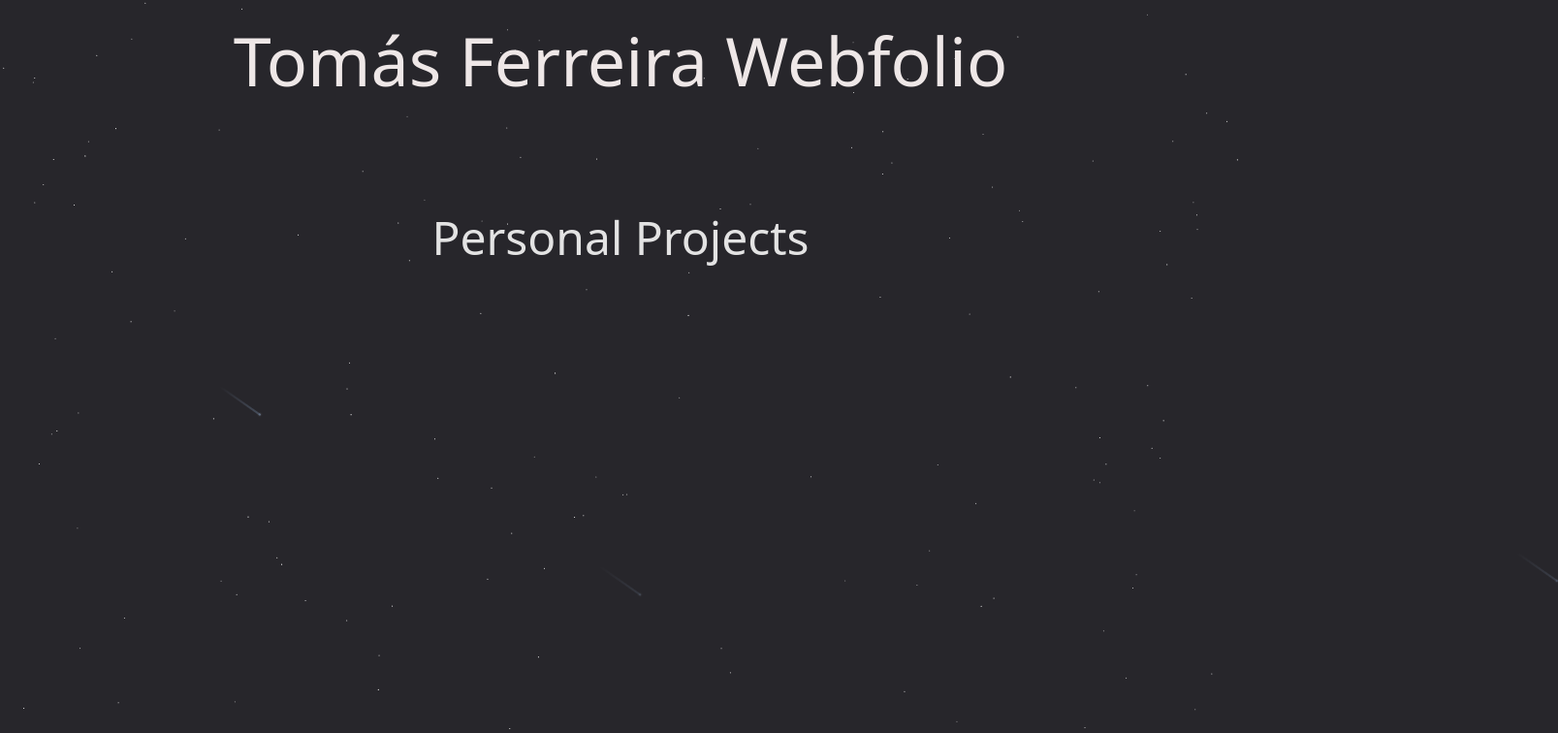
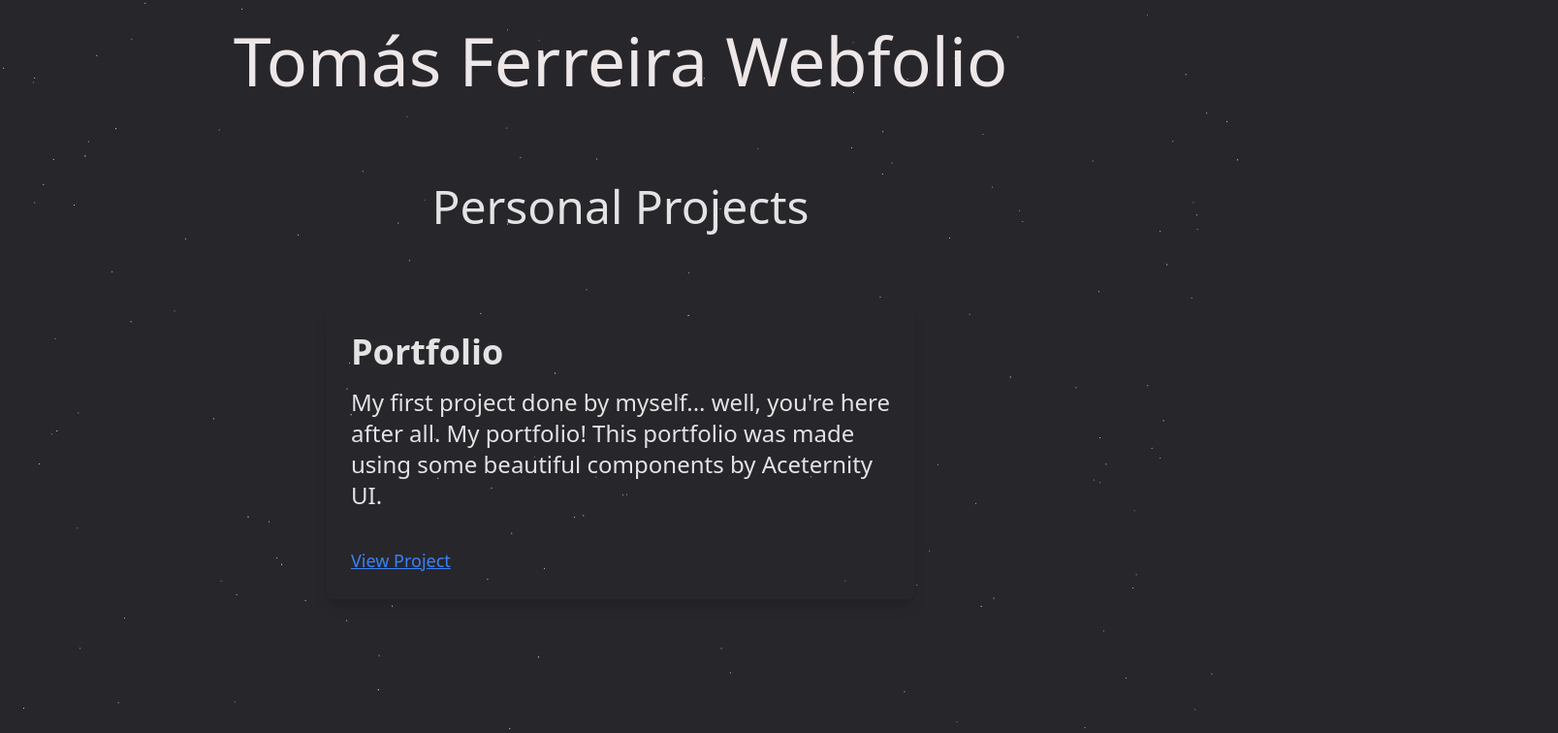
Before and after one commit to TomasFerreira66/TomasWebfolio, a Next.js app in the folder tomaswebfolio/: page /projects in a window 1280 px wide. Shown: the top 756 px of the page at 97% size, 1607 px wide, since content can reach past the window. Built offline with nearby package versions, Linux system fonts and the light colour scheme.

Commit message:
projects page done

```diff
--- a/tomaswebfolio/src/app/aboutme/comp_webstack.jsx
+++ b/tomaswebfolio/src/app/aboutme/comp_webstack.jsx
@@ -1,4 +1,3 @@
-
 
 import {
     IconBrandFramerMotion,
--- a/tomaswebfolio/src/app/aboutme/page.tsx
+++ b/tomaswebfolio/src/app/aboutme/page.tsx
@@ -1,6 +1,6 @@
 "use client"
 import Header from '../components/Header.jsx';
-import { Meteors } from '@/components/ui/meteors';
+
 import { ShootingStars } from '@/components/ui/shooting-stars';
 import { StarsBackground } from '@/components/ui/stars-background';
 import { useState } from 'react';
@@ -25,7 +25,7 @@ export default function Home() {
         <Comp_webstack />
       </div>
 
-      <Meteors />
+
       <ShootingStars />
       <StarsBackground />
     </div>
--- a/tomaswebfolio/src/app/components/Header.jsx
+++ b/tomaswebfolio/src/app/components/Header.jsx
@@ -1,4 +1,4 @@
-import { Meteors } from '@/components/ui/meteors';
+
 
 const Header = () => {
   return (
--- a/tomaswebfolio/src/app/globals.css
+++ b/tomaswebfolio/src/app/globals.css
@@ -28,7 +28,7 @@
   body {
     margin: 0;
     place-items: center;
-    overflow: hidden;
+
   }
 
 
--- a/tomaswebfolio/src/app/page.tsx
+++ b/tomaswebfolio/src/app/page.tsx
@@ -1,5 +1,4 @@
 import Header from './components/Header.jsx';
-import { Meteors } from '@/components/ui/meteors';
 import { ShootingStars } from '@/components/ui/shooting-stars';
 import { StarsBackground } from '@/components/ui/stars-background';
 import { FloatingDockDemo } from './components/About.jsx';
@@ -10,7 +9,7 @@ export default function Home() {
   return (
     <div className='font-thin'>
       <Header />
-      <Meteors />
+
       <TypewriterEffectDemo />
       <FloatingDockDemo />
       <ShootingStars />
--- a/tomaswebfolio/src/app/projects/page.tsx
+++ b/tomaswebfolio/src/app/projects/page.tsx
@@ -1,5 +1,5 @@
 import Header from '../components/Header.jsx';
-import { Meteors } from '@/components/ui/meteors';
+
 import { ShootingStars } from '@/components/ui/shooting-stars';
 import { StarsBackground } from '@/components/ui/stars-background';
 import Personal_project from './personal_projects.jsx';
@@ -10,11 +10,6 @@ export default function Home() {
       <Header />
 
       <Personal_project />
-
-
-
-
-      <Meteors />
       <ShootingStars />
       <StarsBackground />
     </div>
--- a/tomaswebfolio/src/app/projects/personal_projects.jsx
+++ b/tomaswebfolio/src/app/projects/personal_projects.jsx
@@ -1,14 +1,32 @@
-const Personal_project = () => {
-    return (
+"use client";
+import ProjectCard from "./projectCard.jsx";
 
-        <div className="flex flex-col md:m-24 items-center sm:text-xl md:text-3xl lg:text-5xl">
-         Personal Projects
+export default function Projects() {
+  return (
+    <div className="flex flex-col items-center justify-center sm:text-xl md:text-3xl lg:text-5xl font-thin p-8">
+      <div className="flex flex-col md:m-8 items-center sm:text-xl md:text-3xl lg:text-5xl pb-4">
+        Personal Projects
+      </div>
+
+      {/* Flexbox layout for stacked project cards */}
+      <div className="flex flex-col w-full lg:w-1/2 mt-8 space-y-8">
+        {/* Project 1 */}
+        <div className="w-full">
+          <ProjectCard
+            title="Portfolio"
+            description="My first project done by myself... well, you're here after all. My portfolio! This portfolio was made using some beautiful components by Aceternity UI."
+
+            link="../#"
+          />
+
+
         </div>
-
-    );
 
 
 
-};
 
-export default Personal_project;
+        {/* Add more projects below */}
+      </div>
+    </div>
+  );
+}
--- /dev/null
+++ b/tomaswebfolio/src/app/projects/projectCard.jsx
@@ -0,0 +1,34 @@
+"use client";
+import { motion } from "framer-motion";
+
+const ProjectCard = ({ title, description, link }) => {
+  return (
+    <motion.div
+      whileHover={{
+        borderColor: "#3b82f6", // Tailwind's 'blue-500'
+        boxShadow: "0px 0px 10px rgba(59, 130, 246, 0.5)", // Soft blue glow
+        transition: {
+          duration: 0.1,
+          ease: "easeInOut",
+          borderWidth: [0, 2, 4], // A dynamic trail growing around the card
+        },
+      }}
+      className="border-2 border-transparent rounded-lg p-6 shadow-lg"
+    >
+      <h2 className="text-2xl md:text-4xl font-semibold mb-4">{title}</h2>
+      <p className="text-lg md:text-2xl mb-4">
+        {description}
+      </p>
+      <a
+        href={link}
+        target="_blank"
+        rel="noopener noreferrer"
+        className="text-blue-500 underline hover:text-blue-700 text-lg"
+      >
+        View Project
+      </a>
+    </motion.div>
+  );
+};
+
+export default ProjectCard;
--- a/tomaswebfolio/src/components/ui/meteors.tsx
+++ /dev/null
@@ -1,45 +0,0 @@
-"use client";  // Add this at the very top
-
-import React, { useEffect, useState } from "react";
-import { cn } from "@/lib/utils";
-
-export const Meteors = ({
-  number,
-  className,
-}: {
-  number?: number;
-  className?: string;
-}) => {
-  const [dimensions, setDimensions] = useState({ width: 0, height: 0 });
-
-  useEffect(() => {
-    if (typeof window !== "undefined") {
-      setDimensions({
-        width: window.innerWidth,
-        height: window.innerHeight,
-      });
-    }
-  }, []);
-
-  const meteors = new Array(number || 3).fill(true);
-
-  return (
-    <>
-      {meteors.map((el, idx) => (
-        <span
-          key={"meteor" + idx}
-          className={cn(
-            "animate-meteor-effect absolute h-0.5 w-0.5 rounded-[9999px] bg-slate-500 shadow-[0_0_0_1px_#ffffff10] rotate-[215deg]",
-            "before:content-[''] before:absolute before:top-1/2 before:transform before:-translate-y-[50%] before:w-[50px] before:h-[1px] before:bg-gradient-to-r before:from-[#64748b] before:to-transparent",
-            className
-          )}
-          style={{
-            left: Math.floor(Math.random() * dimensions.width) + "px",
-            animationDelay: Math.random() * (0.8 - 0.2) + 0.2 + "s",
-            animationDuration: Math.floor(Math.random() * (10 - 2) + 2) + "s",
-          }}
-        ></span>
-      ))}
-    </>
-  );
-};
```
